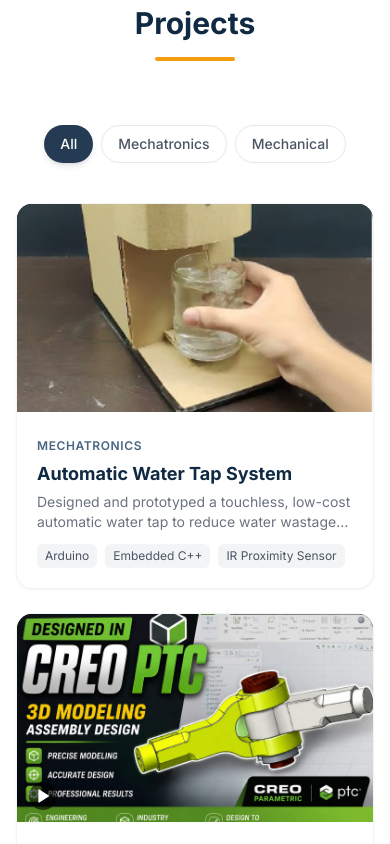
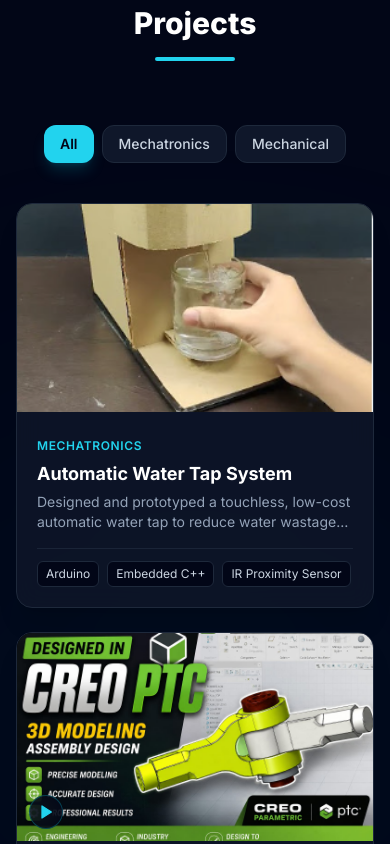
Before and after one commit to sulaimankhan9540-art/portfolio, a React (Vite) app: page / in a window 390 px wide. Shown: the part 5220-6064 px from the top of the page. Built offline with nearby package versions, Linux system fonts and the light colour scheme.

Commit message:
Update Projects component to dark slate theme

```diff
--- a/src/components/Projects.tsx
+++ b/src/components/Projects.tsx
@@ -39,32 +39,49 @@ export const Projects: React.FC<ProjectsProps> = ({ projects }) => {
   };
 
   return (
-    <section id="projects" className="py-20 lg:py-28 bg-white">
-      <div className="max-w-7xl mx-auto px-4 sm:px-6 lg:px-8">
+    <section id="projects" className="py-20 lg:py-28 bg-slate-950 text-slate-100 relative overflow-hidden">
+
+      {/* Background Ambient Glow */}
+      <div className="absolute top-1/2 left-1/2 -translate-x-1/2 -translate-y-1/2 w-[600px] h-[600px] bg-cyan-500/5 rounded-full blur-[160px] pointer-events-none" />
+
+      <div className="max-w-7xl mx-auto px-4 sm:px-6 lg:px-8 relative z-10">
         <div ref={ref} className={`transition-all duration-700 ${isVisible ? 'opacity-100 translate-y-0' : 'opacity-0 translate-y-8'}`}>
+
+          {/* Section Header */}
           <div className="text-center mb-16">
-            <span className="text-sm font-semibold text-primary-600 tracking-wider uppercase">Portfolio</span>
-            <h2 className="mt-2 text-3xl sm:text-4xl font-bold text-primary-900">Projects</h2>
-            <div className="mt-4 w-20 h-1 bg-accent-500 mx-auto rounded-full" />
+            <span className="text-sm font-semibold text-cyan-400 tracking-wider uppercase">Portfolio</span>
+            <h2 className="mt-2 text-3xl sm:text-4xl font-extrabold text-white">Projects</h2>
+            <div className="mt-4 w-20 h-1 bg-cyan-400 mx-auto rounded-full" />
           </div>
 
+          {/* Category Filter Pills */}
           {categories.length > 1 && (
             <div className="flex flex-wrap justify-center gap-2 mb-10">
               {categories.map(cat => (
-                <button key={cat} onClick={() => setFilter(cat)}
-                  className={`px-4 py-2 rounded-full text-sm font-medium transition-all ${filter === cat ? 'bg-primary-800 text-white shadow-md' : 'bg-white text-gray-600 hover:bg-gray-100 border border-gray-200'}`}>
+                <button
+                  key={cat}
+                  onClick={() => setFilter(cat)}
+                  className={`px-4 py-2 rounded-xl text-sm font-medium transition-all duration-200 ${
+                    filter === cat
+                      ? 'bg-cyan-400 text-slate-950 shadow-lg shadow-cyan-500/20 font-semibold'
+                      : 'bg-slate-900 text-slate-300 hover:bg-slate-800 border border-slate-800'
+                  }`}
+                >
                   {cat}
                 </button>
               ))}
             </div>
           )}
 
+          {/* Projects Grid */}
           <div className="grid sm:grid-cols-2 lg:grid-cols-3 gap-6">
             {filtered.map((project) => (
-              <div key={project.id}
+              <div
+                key={project.id}
                 onClick={() => handleOpenModal(project)}
-                className="group bg-white rounded-2xl overflow-hidden shadow-sm border border-gray-100 hover:shadow-xl transition-all duration-300 cursor-pointer">
-                <div className="relative h-52 bg-black flex items-center justify-center overflow-hidden">
+                className="group bg-slate-900/80 backdrop-blur-md rounded-2xl overflow-hidden border border-slate-800 hover:border-cyan-500/40 shadow-xl transition-all duration-300 cursor-pointer flex flex-col"
+              >
+                <div className="relative h-52 bg-slate-950 flex items-center justify-center overflow-hidden">
                   {project.images.length > 0 ? (
                     <img
                       src={project.images[0]}
@@ -79,29 +96,41 @@ export const Projects: React.FC<ProjectsProps> = ({ projects }) => {
                       className="w-full h-full object-cover group-hover:scale-105 transition-transform duration-500 pointer-events-none"
                     />
                   ) : (
-                    <FolderGit2 className="w-16 h-16 text-primary-300" />
+                    <FolderGit2 className="w-16 h-16 text-slate-700" />
                   )}
+
+                  {/* Photo Counter Badge */}
                   {project.images.length > 1 && (
-                    <div className="absolute top-3 right-3 px-2 py-1 bg-black/60 text-white text-xs rounded-full font-medium z-10">
+                    <div className="absolute top-3 right-3 px-2.5 py-1 bg-slate-950/80 backdrop-blur-md text-cyan-300 border border-cyan-500/30 text-xs rounded-full font-medium z-10">
                       {project.images.length} photos
                     </div>
                   )}
+
+                  {/* Video Badge */}
                   {project.videoUrl && (
-                    <div className="absolute bottom-3 left-3 p-1.5 bg-black/60 text-white rounded-full z-10">
-                      <Play className="w-4 h-4 fill-white" />
+                    <div className="absolute bottom-3 left-3 p-2 bg-slate-950/80 backdrop-blur-md text-cyan-400 border border-cyan-500/30 rounded-full z-10">
+                      <Play className="w-4 h-4 fill-cyan-400" />
                     </div>
                   )}
-                  <div className="absolute inset-0 bg-primary-900/0 group-hover:bg-primary-900/40 transition-colors flex items-center justify-center z-10">
-                    <span className="text-white font-semibold opacity-0 group-hover:opacity-100 transition-all">View Details</span>
+
+                  {/* Hover Overlay */}
+                  <div className="absolute inset-0 bg-slate-950/60 group-hover:bg-slate-950/40 transition-colors flex items-center justify-center z-10 opacity-0 group-hover:opacity-100">
+                    <span className="text-white font-semibold px-4 py-2 bg-slate-900/90 rounded-lg border border-cyan-500/30 text-sm">View Details</span>
                   </div>
                 </div>
-                <div className="p-5">
-                  <span className="text-xs font-semibold text-primary-600 uppercase tracking-wider">{project.category}</span>
-                  <h3 className="text-lg font-bold text-primary-900 mt-1">{project.title}</h3>
-                  <p className="text-sm text-gray-500 mt-1 line-clamp-2">{project.shortDescription}</p>
-                  <div className="flex flex-wrap gap-2 mt-3">
+
+                <div className="p-5 flex-1 flex flex-col justify-between">
+                  <div>
+                    <span className="text-xs font-semibold text-cyan-400 uppercase tracking-wider">{project.category}</span>
+                    <h3 className="text-lg font-bold text-white mt-1 group-hover:text-cyan-300 transition-colors">{project.title}</h3>
+                    <p className="text-sm text-slate-400 mt-1 line-clamp-2">{project.shortDescription}</p>
+                  </div>
+
+                  <div className="flex flex-wrap gap-2 mt-4 pt-3 border-t border-slate-800/80">
                     {project.tools.slice(0, 3).map((tool, i) => (
-                      <span key={i} className="px-2 py-1 bg-gray-100 text-gray-600 text-xs rounded-md">{tool}</span>
+                      <span key={i} className="px-2 py-1 bg-slate-950 text-slate-300 text-xs rounded-md border border-slate-800">
+                        {tool}
+                      </span>
                     ))}
                   </div>
                 </div>
@@ -111,13 +140,19 @@ export const Projects: React.FC<ProjectsProps> = ({ projects }) => {
         </div>
       </div>
 
-      <Modal isOpen={!!selectedProject} onClose={() => setSelectedProject(null)}
-        title={selectedProject?.title || ''} size="lg">
+      {/* Detailed Modal Component */}
+      <Modal
+        isOpen={!!selectedProject}
+        onClose={() => setSelectedProject(null)}
+        title={selectedProject?.title || ''}
+        size="lg"
+      >
         {selectedProject && (
-          <div className="space-y-5">
+          <div className="space-y-6 text-slate-200">
+
             {/* Interactive Video Player */}
             {selectedProject.videoUrl && (
-              <div className="relative rounded-xl overflow-hidden bg-black max-h-80 group">
+              <div className="relative rounded-xl overflow-hidden bg-slate-950 border border-slate-800 max-h-80 group">
                 {!isVideoPlaying ? (
                   <div
                     className="relative w-full h-80 cursor-pointer flex items-center justify-center"
@@ -130,13 +165,13 @@ export const Projects: React.FC<ProjectsProps> = ({ projects }) => {
                         className="w-full h-full object-cover"
                       />
                     ) : (
-                      <div className="w-full h-full bg-gray-900 flex items-center justify-center text-gray-400">
+                      <div className="w-full h-full bg-slate-900 flex items-center justify-center text-slate-400">
                         Click to Play Video
                       </div>
                     )}
-                    <div className="absolute inset-0 bg-black/30 group-hover:bg-black/20 flex items-center justify-center transition-all">
-                      <div className="w-16 h-16 rounded-full bg-white/90 group-hover:scale-110 flex items-center justify-center shadow-lg transition-transform">
-                        <Play className="w-8 h-8 text-primary-900 fill-primary-900 ml-1" />
+                    <div className="absolute inset-0 bg-slate-950/40 group-hover:bg-slate-950/20 flex items-center justify-center transition-all">
+                      <div className="w-16 h-16 rounded-full bg-cyan-400 group-hover:scale-110 flex items-center justify-center shadow-lg shadow-cyan-500/30 transition-transform">
+                        <Play className="w-8 h-8 text-slate-950 fill-slate-950 ml-1" />
                       </div>
                     </div>
                   </div>
@@ -155,20 +190,27 @@ export const Projects: React.FC<ProjectsProps> = ({ projects }) => {
 
             {/* Image Gallery */}
             {!selectedProject.videoUrl && selectedProject.images.length > 0 && (
-              <div className="relative rounded-xl overflow-hidden bg-gray-100">
-                <img src={selectedProject.images[currentImageIndex]} alt={selectedProject.title}
-                  className="w-full h-64 sm:h-80 object-cover" />
+              <div className="relative rounded-xl overflow-hidden bg-slate-950 border border-slate-800">
+                <img
+                  src={selectedProject.images[currentImageIndex]}
+                  alt={selectedProject.title}
+                  className="w-full h-64 sm:h-80 object-cover"
+                />
                 {selectedProject.images.length > 1 && (
                   <>
-                    <button onClick={prevImage}
-                      className="absolute left-2 top-1/2 -translate-y-1/2 p-2 bg-white/90 rounded-full hover:bg-white shadow-md transition-colors">
+                    <button
+                      onClick={prevImage}
+                      className="absolute left-3 top-1/2 -translate-y-1/2 p-2 bg-slate-950/80 hover:bg-slate-900 text-cyan-400 rounded-full border border-slate-800 shadow-lg transition-colors"
+                    >
                       <ChevronLeft className="w-5 h-5" />
                     </button>
-                    <button onClick={nextImage}
-                      className="absolute right-2 top-1/2 -translate-y-1/2 p-2 bg-white/90 rounded-full hover:bg-white shadow-md transition-colors">
+                    <button
+                      onClick={nextImage}
+                      className="absolute right-3 top-1/2 -translate-y-1/2 p-2 bg-slate-950/80 hover:bg-slate-900 text-cyan-400 rounded-full border border-slate-800 shadow-lg transition-colors"
+                    >
                       <ChevronRight className="w-5 h-5" />
                     </button>
-                    <div className="absolute bottom-3 left-1/2 -translate-x-1/2 px-3 py-1 bg-black/60 text-white text-sm rounded-full font-medium">
+                    <div className="absolute bottom-3 left-1/2 -translate-x-1/2 px-3 py-1 bg-slate-950/80 border border-cyan-500/30 text-cyan-300 text-xs rounded-full font-medium">
                       {currentImageIndex + 1} / {selectedProject.images.length}
                     </div>
                   </>
@@ -176,12 +218,17 @@ export const Projects: React.FC<ProjectsProps> = ({ projects }) => {
               </div>
             )}
 
-            {/* Thumbnails */}
+            {/* Gallery Thumbnails */}
             {!selectedProject.videoUrl && selectedProject.images.length > 1 && (
               <div className="flex gap-2 overflow-x-auto pb-1">
                 {selectedProject.images.map((img, idx) => (
-                  <button key={idx} onClick={() => setCurrentImageIndex(idx)}
-                    className={`shrink-0 w-16 h-16 rounded-lg overflow-hidden border-2 transition-all ${currentImageIndex === idx ? 'border-primary-600' : 'border-transparent'}`}>
+                  <button
+                    key={idx}
+                    onClick={() => setCurrentImageIndex(idx)}
+                    className={`shrink-0 w-16 h-16 rounded-lg overflow-hidden border-2 transition-all ${
+                      currentImageIndex === idx ? 'border-cyan-400 shadow-md shadow-cyan-500/20' : 'border-slate-800 opacity-60 hover:opacity-100'
+                    }`}
+                  >
                     <img src={img} alt="" className="w-full h-full object-cover" />
                   </button>
                 ))}
@@ -189,45 +236,60 @@ export const Projects: React.FC<ProjectsProps> = ({ projects }) => {
             )}
 
             <div>
-              <h4 className="font-semibold text-gray-900 mb-2">Description</h4>
-              <p className="text-gray-600 text-sm leading-relaxed">{selectedProject.detailedDescription || selectedProject.shortDescription}</p>
+              <h4 className="font-semibold text-white mb-2 text-base">Description</h4>
+              <p className="text-slate-300 text-sm leading-relaxed">{selectedProject.detailedDescription || selectedProject.shortDescription}</p>
             </div>
 
             {selectedProject.role && (
               <div>
-                <h4 className="font-semibold text-gray-900 mb-1">My Role</h4>
-                <p className="text-sm text-gray-600">{selectedProject.role}</p>
+                <h4 className="font-semibold text-white mb-1 text-base">My Role</h4>
+                <p className="text-sm text-cyan-400">{selectedProject.role}</p>
               </div>
             )}
 
             <div>
-              <h4 className="font-semibold text-gray-900 mb-2 flex items-center gap-2">
-                <Wrench className="w-4 h-4" /> Technologies
+              <h4 className="font-semibold text-white mb-2 text-base flex items-center gap-2">
+                <Wrench className="w-4 h-4 text-cyan-400" /> Technologies & Tools
               </h4>
               <div className="flex flex-wrap gap-2">
                 {selectedProject.tools.map((t, i) => (
-                  <span key={i} className="px-3 py-1 bg-primary-50 text-primary-700 text-sm rounded-lg font-medium">{t}</span>
+                  <span key={i} className="px-3 py-1 bg-slate-950 text-slate-300 border border-slate-800 text-xs rounded-lg font-medium">
+                    {t}
+                  </span>
                 ))}
               </div>
             </div>
 
-            <div className="flex flex-wrap gap-3 pt-2">
+            {/* Links Section */}
+            <div className="flex flex-wrap gap-3 pt-4 border-t border-slate-800">
               {selectedProject.githubUrl && (
-                <a href={selectedProject.githubUrl} target="_blank" rel="noreferrer"
-                  className="inline-flex items-center gap-2 px-4 py-2 bg-gray-900 text-white rounded-lg text-sm hover:bg-gray-800 transition-colors">
-                  <Github className="w-4 h-4" /> GitHub
+                <a
+                  href={selectedProject.githubUrl}
+                  target="_blank"
+                  rel="noreferrer"
+                  className="inline-flex items-center gap-2 px-4 py-2 bg-slate-950 hover:bg-slate-800 text-slate-200 border border-slate-800 rounded-lg text-sm transition-colors"
+                >
+                  <Github className="w-4 h-4 text-cyan-400" /> GitHub
                 </a>
               )}
               {selectedProject.liveUrl && (
-                <a href={selectedProject.liveUrl} target="_blank" rel="noreferrer"
-                  className="inline-flex items-center gap-2 px-4 py-2 bg-primary-600 text-white rounded-lg text-sm hover:bg-primary-700 transition-colors">
+                <a
+                  href={selectedProject.liveUrl}
+                  target="_blank"
+                  rel="noreferrer"
+                  className="inline-flex items-center gap-2 px-4 py-2 bg-cyan-400 hover:bg-cyan-300 text-slate-950 rounded-lg text-sm font-semibold transition-colors"
+                >
                   <ExternalLink className="w-4 h-4" /> Live Demo
                 </a>
               )}
               {selectedProject.documentation && (
-                <a href={selectedProject.documentation} target="_blank" rel="noreferrer"
-                  className="inline-flex items-center gap-2 px-4 py-2 bg-accent-100 text-accent-800 rounded-lg text-sm hover:bg-accent-200 transition-colors">
-                  <FileText className="w-4 h-4" /> Documentation
+                <a
+                  href={selectedProject.documentation}
+                  target="_blank"
+                  rel="noreferrer"
+                  className="inline-flex items-center gap-2 px-4 py-2 bg-slate-950 hover:bg-slate-800 text-cyan-300 border border-slate-800 rounded-lg text-sm transition-colors"
+                >
+                  <FileText className="w-4 h-4 text-cyan-400" /> Documentation
                 </a>
               )}
             </div>
```
